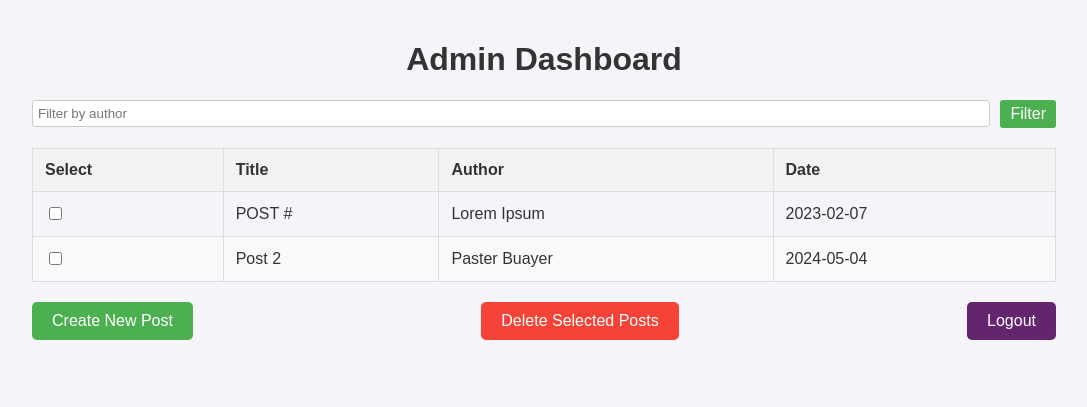
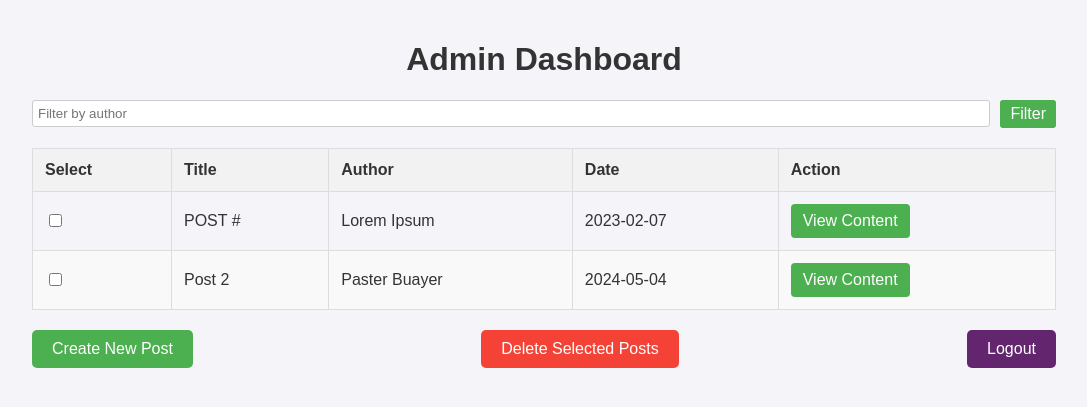
Before and after one commit to theyvraj/cms, a Flask app: page /admin in a window 1280 px wide. Shown: the top 407 px of the page, without its empty margins (96-1183 px from the left). Run offline with Flask 3, Linux system fonts and the light colour scheme; data comes from the database, SQL or seed files in the repository; both versions use the stored data as it was after the commit.

Commit message:
modified:   app.py 	modified:   blog.db 	modified:   static/style.css 	modified:   templates/admin.html 	new file:   templates/view_edit_post.html

```diff
--- a/app.py
+++ b/app.py
@@ -61,6 +61,33 @@ def admin():
     conn.close()
     return render_template('admin.html', posts=posts)
 
+@app.route('/view_edit_post/<int:post_id>', methods=['GET', 'POST'])
+def view_edit_post(post_id):
+    if not session.get('logged_in'):
+        return redirect(url_for('login'))
+
+    conn = get_db_connection()
+
+    if request.method == 'POST':
+        title = request.form['title']
+        content = request.form['content']
+        author = request.form['author']
+        date = request.form['date']
+
+        conn.execute('UPDATE posts SET title = ?, content = ?, author = ?, date = ? WHERE post_id = ?',
+                     (title, content, author, date, post_id))
+        conn.commit()
+        flash('Post updated successfully!')
+        return redirect(url_for('admin'))
+
+    post = conn.execute('SELECT * FROM posts WHERE post_id = ?', (post_id,)).fetchone()
+    conn.close()
+
+    if post is None:
+        flash('Post not found!')
+        return redirect(url_for('admin'))
+
+    return render_template('view_edit_post.html', post=post)
 
 @app.route('/filter', methods=['POST'])
 def filter_posts():
--- a/static/style.css
+++ b/static/style.css
@@ -266,3 +266,27 @@ button:hover {
 .back-to-blogs:hover {
     background-color: #2980b9;
 }
+.btn-view {
+    background-color: #4CAF50;
+    color: white;
+    padding: 8px 12px;
+    text-align: center;
+    text-decoration: none;
+    display: inline-block;
+    border-radius: 4px;
+    transition: background-color 0.3s;
+}
+
+.btn-view:hover {
+    background-color: #45a049;
+}
+
+.btn-save {
+    background-color: #4CAF50;
+    color: white;
+}
+
+.btn-cancel {
+    background-color: #f44336;
+    color: white;
+}
--- a/templates/admin.html
+++ b/templates/admin.html
@@ -27,6 +27,7 @@
                         <th>Title</th>
                         <th>Author</th>
                         <th>Date</th>
+                        <th>Action</th>
                     </tr>
                 </thead>
                 <tbody>
@@ -36,6 +37,7 @@
                         <td>{{ post.title }}</td>
                         <td>{{ post.author }}</td>
                         <td>{{ post.date }}</td>
+                        <td><a href="{{ url_for('view_edit_post', post_id=post.post_id) }}" class="btn btn-view">View Content</a></td>
                     </tr>
                     {% endfor %}
                 </tbody>
```
Also changed, not shown: templates/view_edit_post.html (added, +34 -0 lines), blog.db.
